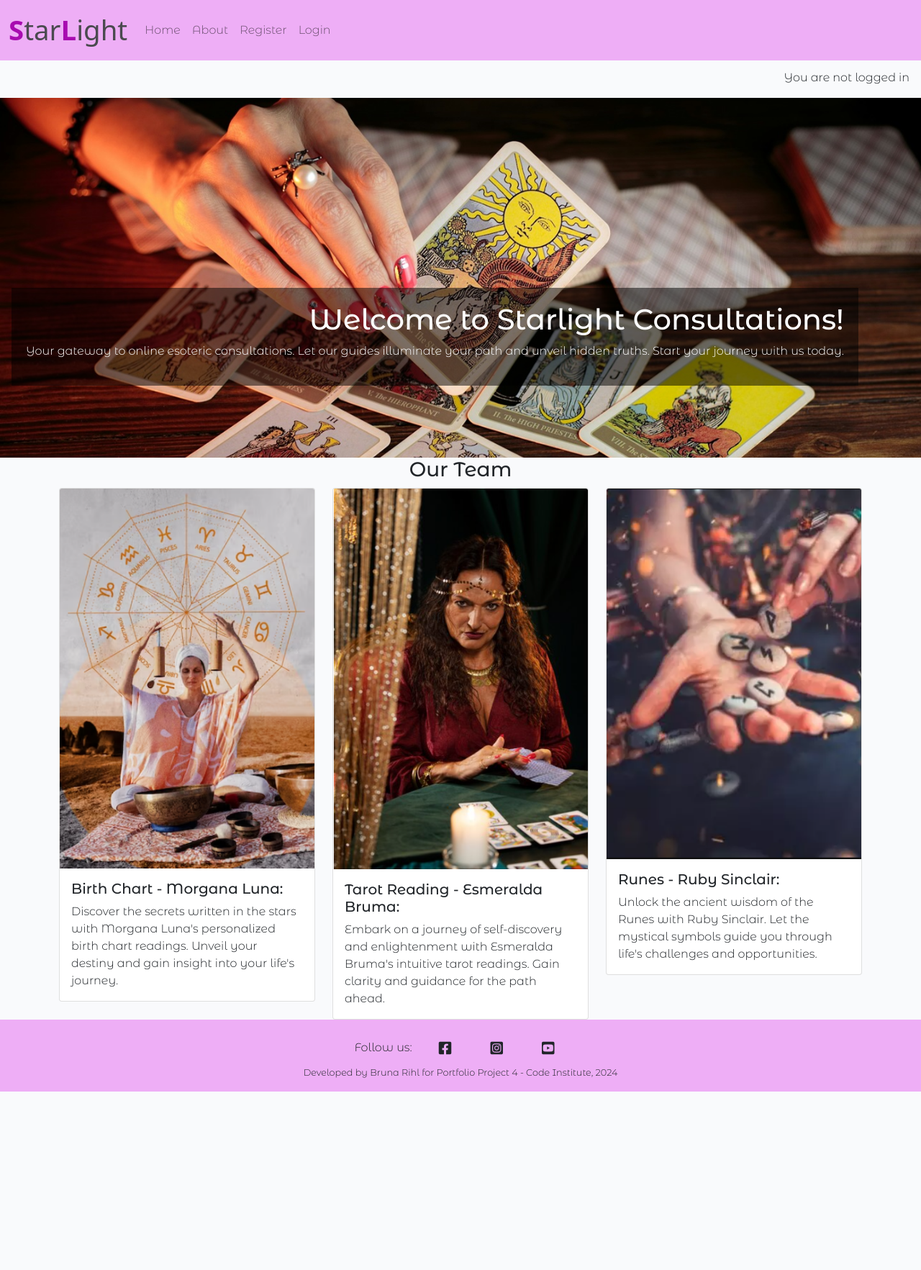
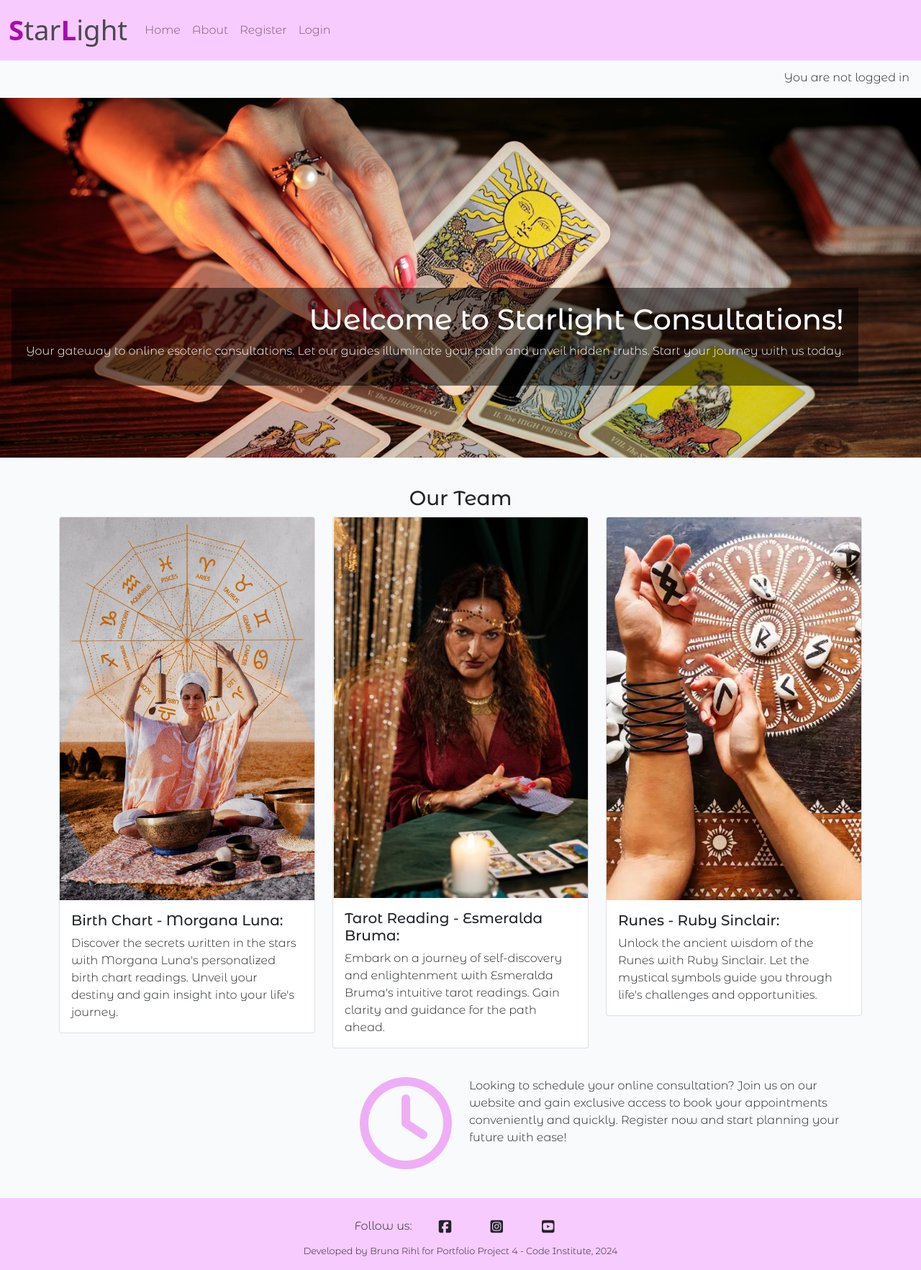
Before and after one commit to BrunaRihl/starlight-consultations, a Django app: page / in a window 1280 px wide. Shown: the whole page at 72% size. Before the commit the page ends 1517 px from the top, so only its background shows below. Run offline with Django 3.2, Linux system fonts and the light colour scheme; some libraries are stand-ins or nearby versions; some web fonts are replaced.

Commit message:
feat: add booking section to index.html

```diff
--- a/starlight/settings.py
+++ b/starlight/settings.py
@@ -28,7 +28,7 @@ TEMPLATES_DIR = os.path.join(BASE_DIR, 'templates')
 SECRET_KEY = os.environ.get("SECRET_KEY")
 
 # SECURITY WARNING: don't run with debug turned on in production!
-DEBUG = False
+DEBUG = True
 
 ALLOWED_HOSTS = [
     '.herokuapp.com',
--- a/static/css/style.css
+++ b/static/css/style.css
@@ -25,7 +25,7 @@ h2{
 }
 
 .light-purple-bg{
-    background-color: #eeaef6;
+    background-color: #f8cbfe;
 }
 
 .purple-first {
@@ -49,6 +49,19 @@ h2{
 
 .copyright{
     font-size: 80%;
+}
+
+.margin-top-div{
+    margin-top: 40px !important;
+}
+
+.margin-bottom-div{
+    margin-bottom: 20px !important;
+}
+
+.icon-image{
+    font-size: 800%;
+    color:#eeaef6;
 }
 
 .thin {
--- a/templates/base.html
+++ b/templates/base.html
@@ -87,7 +87,7 @@
     </main>
 
     <!-- Footer -->
-    <footer class="footer mt-auto py-3 light-purple-bg">
+    <footer class="footer mt-auto py-3 light-purple-bg margin-top-div">
       <p class="m-0 text-center text-black">
         Follow us: <a href="https://www.facebook.com/" target="_blank" class="btn btn-floating btn-lg"><i class="fab fa-facebook-square ms-3"></i></a>
         <a href="https://www.instagram.com/" target="_blank" class="btn btn-floating btn-lg"><i class="fab fa-instagram-square ms-3"></i></a>
@@ -97,7 +97,13 @@
       <p class="m-0 text-center text-black copyright">Developed by Bruna Rihl for Portfolio Project 4 - Code Institute, 2024</p>
     </footer>
 
+
     <script src="https://cdn.jsdelivr.net/npm/bootstrap@5.0.1/dist/js/bootstrap.bundle.min.js" integrity="sha384-gtEjrD/SeCtmISkJkNUaaKMoLD0//ElJ19smozuHV6z3Iehds+3Ulb9Bn9Plx0x4" crossorigin="anonymous"></script>
+
+    <!-- font awesome script-->
+    <script src="https://kit.fontawesome.com/90531fc6b0.js" crossorigin="anonymous"></script>
+
     <script src="{% static 'js/script.js' %}"></script>
+
   </body>
 </html>
--- a/website/templates/website/index.html
+++ b/website/templates/website/index.html
@@ -10,11 +10,10 @@
     <p>Your gateway to online esoteric consultations. Let our guides illuminate your path and unveil hidden truths. Start your journey with us today.</p>
   </div>
 </div>
-
-<h3 class= "text-center">
-  Our Team
-</h3>
-
+<div class="margin-top-div">
+  <h3 class= "text-center">
+    Our Team
+  </h3>
 <div class="container">
   <div class="row">
     <div class="col-md-4">
@@ -40,7 +39,7 @@
     </div>
     <div class="col-md-4">
       <div class="card">
-        <img src={% static 'images/runes-serv2.png' %} class="card-img-top" alt="...">
+        <img src={% static 'images/runes-serv3.png' %} class="card-img-top" alt="...">
         <div class="card-body">
           <h5 class="card-text">Runes - Ruby Sinclair:</h5>
           <p class="card-text">
@@ -51,6 +50,17 @@
     </div>
   </div>
 </div>
+</div>
 
+<div class="container margin-top-div">
+  <div class="row">
+    <div class="col text-end">
+      <i class="fa-regular fa-clock icon-image"></i>
+    </div>
+    <div class="col">
+      <p>Looking to schedule your online consultation? Join us on our website and gain exclusive access to book your appointments conveniently and quickly. Register now and start planning your future with ease!</p>
+    </div>
+  </div>
+</div>
 
-</div>{% endblock content %}
+{% endblock content %}
```
Also changed, not shown: static/images/birth-chart-serv.png, static/images/runes-serv3.png (added).
